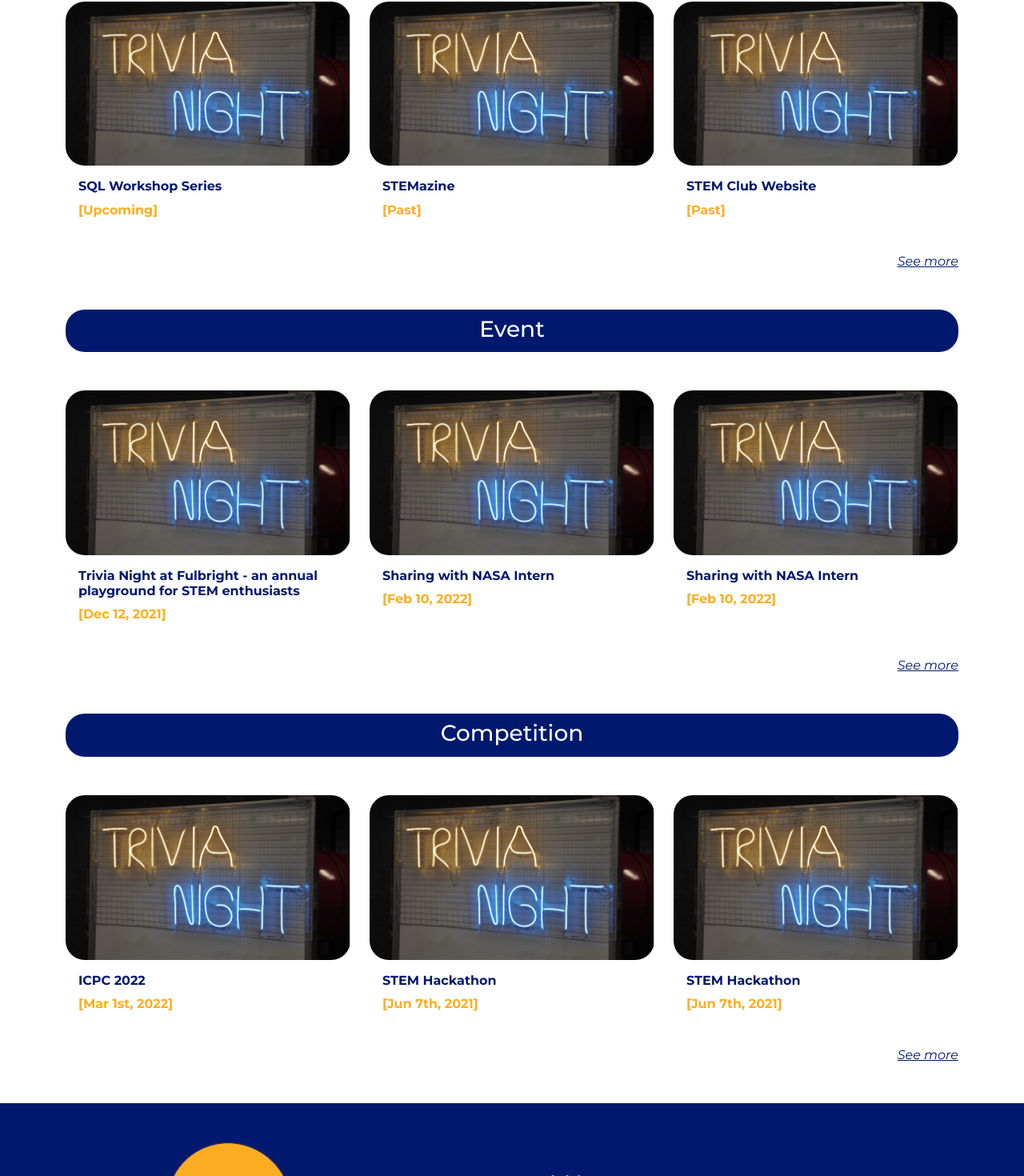
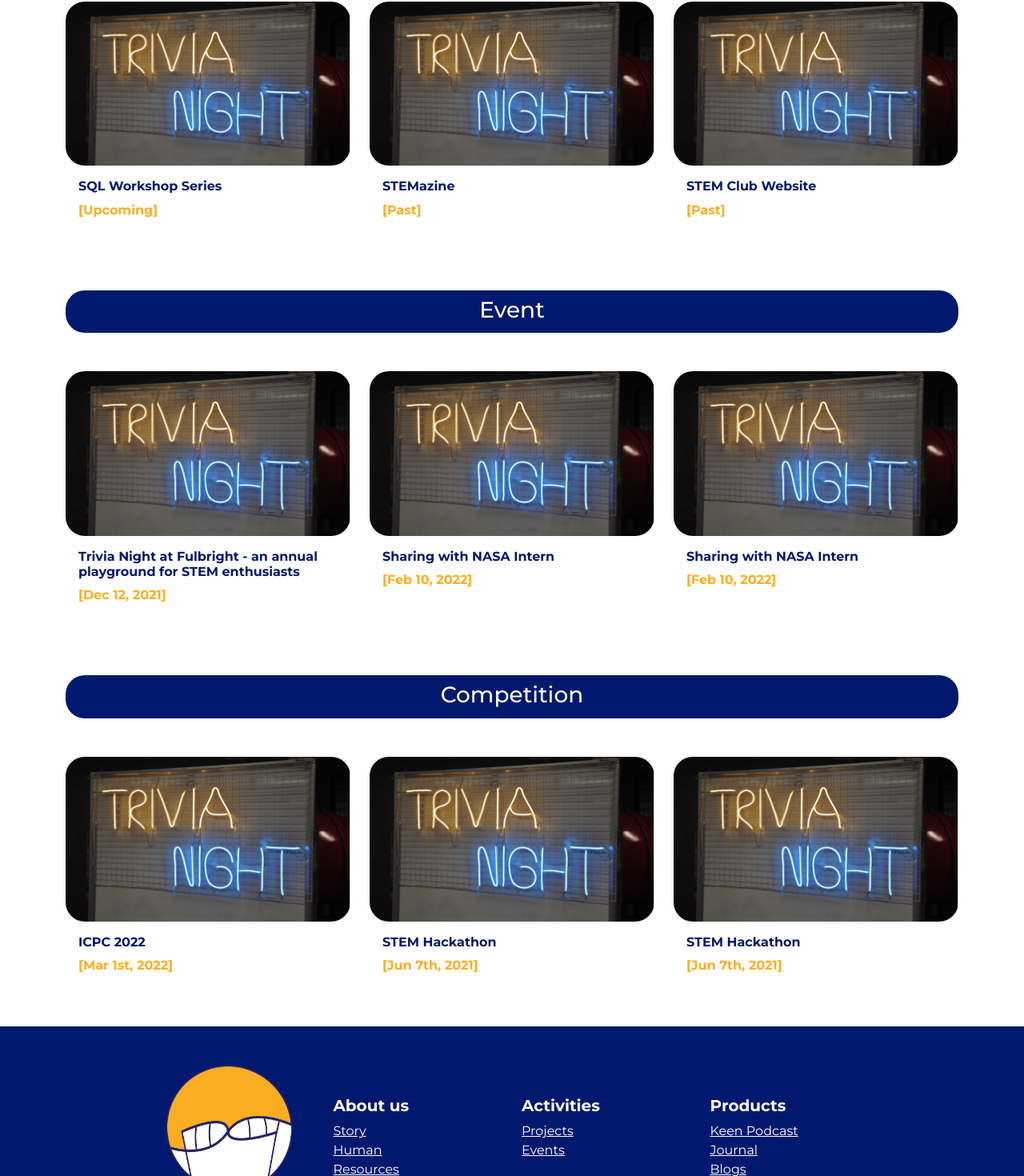
Before and after one commit to ttnhathuy313/stem-club-website, a React (Create React App) app in the folder website-frontend/: page /activities in a window 1280 px wide. Shown: the part 560-2030 px from the top of the page at 80% size. Built offline with nearby package versions, Linux system fonts and the light colour scheme.

Commit message:
modify hover n file

```diff
--- a/website-frontend/src/components/Activities.js
+++ b/website-frontend/src/components/Activities.js
@@ -64,9 +64,6 @@ const Activities = () => {
             <Card image={ dummy } title='STEM Club Website' date='Past' />
           </div>
         </div>
-
-        <SeeMore link={'https://google.com'}/>
-
       </div>
 
       {/* EVENTS */}
@@ -83,9 +80,6 @@ const Activities = () => {
             <Card image={ dummy } title='Sharing with NASA Intern' date='Feb 10, 2022' />
           </div>
         </div>
-
-        <SeeMore link={'https://google.com'}/>
-
       </div>
 
       {/* COMPETITION */}
@@ -102,7 +96,6 @@ const Activities = () => {
             <Card image={ dummy } title='STEM Hackathon' date='Jun 7th, 2021'/>
           </div>
         </div>
-        <SeeMore link={'https://google.com'}/>
       </div>
     </div>
   )
--- a/website-frontend/src/styles/bootstrap/overrides.scss
+++ b/website-frontend/src/styles/bootstrap/overrides.scss
@@ -26,10 +26,8 @@ $position-values: (
 
 $border-radius: 1.5rem;
 
-.card:hover{box-shadow: 3px 3px 10px -4px #00196E;}
+.card:hover{box-shadow: 3px 3px 10px -4px #00196E; cursor: pointer;}
 .inner{overflow: hidden;}
-.inner img{transition: all 1.5s ease;}
-.inner:hover img {transform: scale(1.5);}
 
 .col-sm{
   margin-bottom: 1.5em;
```
Also changed, not shown: 1 other file (tests, documents, lock files or other folders).
